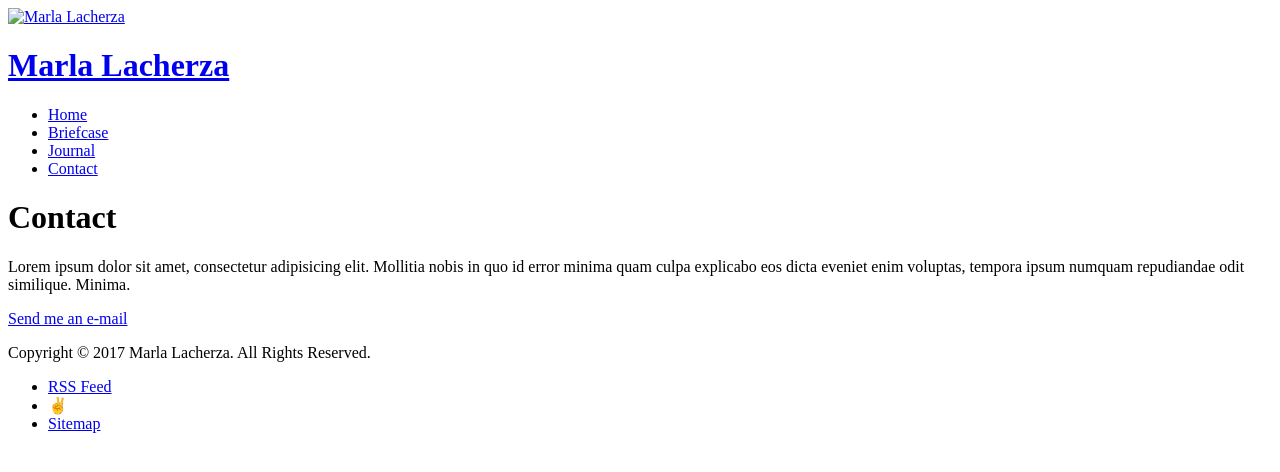
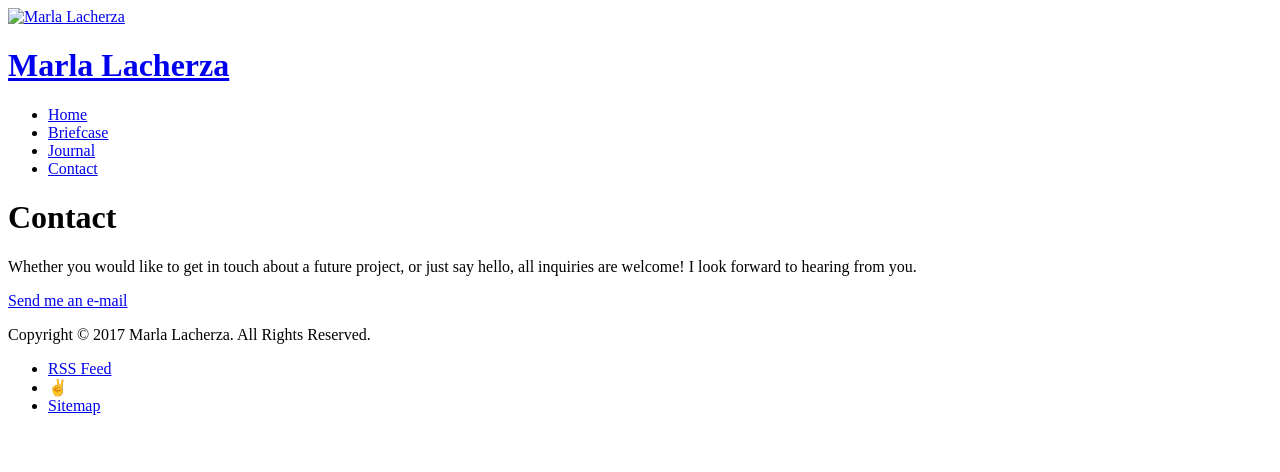
Before and after one commit to cbracco/wakeupmarla.com, a Jekyll site: the page built from source/contact.html, in a window 1280 px wide. Shown: the top 472 px of the page. Built offline with Jekyll 4.4.1, drawn with Linux system fonts in a browser that asks for light colours.

Commit message:
Update copy

```diff
--- a/source/briefcase.html
+++ b/source/briefcase.html
@@ -1,7 +1,7 @@
 ---
 title: "Briefcase"
 description: |
-    <p>Lorem ipsum dolor sit amet, consectetur adipisicing elit. Beatae molestiae nobis et voluptatibus obcaecati laudantium perferendis ipsum! Maxime quibusdam exercitationem, officiis quos a amet sint, quaerat consequatur accusamus, nulla quis?</p>
+    <p>Enclosed is a curated list of featured projects, clients, and community outreach that I have been involved with over the years.</p>
 layout: page
 ---
 
--- a/source/contact.html
+++ b/source/contact.html
@@ -3,5 +3,5 @@ title: "Contact"
 layout: page
 ---
 
-<p>Lorem ipsum dolor sit amet, consectetur adipisicing elit. Mollitia nobis in quo id error minima quam culpa explicabo eos dicta eveniet enim voluptas, tempora ipsum numquam repudiandae odit similique. Minima.</p>
+<p>Whether you would like to get in touch about a future project, or just say hello, all inquiries are welcome! I look forward to hearing from you.</p>
 <p><a href="mailto:{{ site.email }}" title="Email {{ site.author }}" target="_blank">Send me an e-mail</a></p>
```
